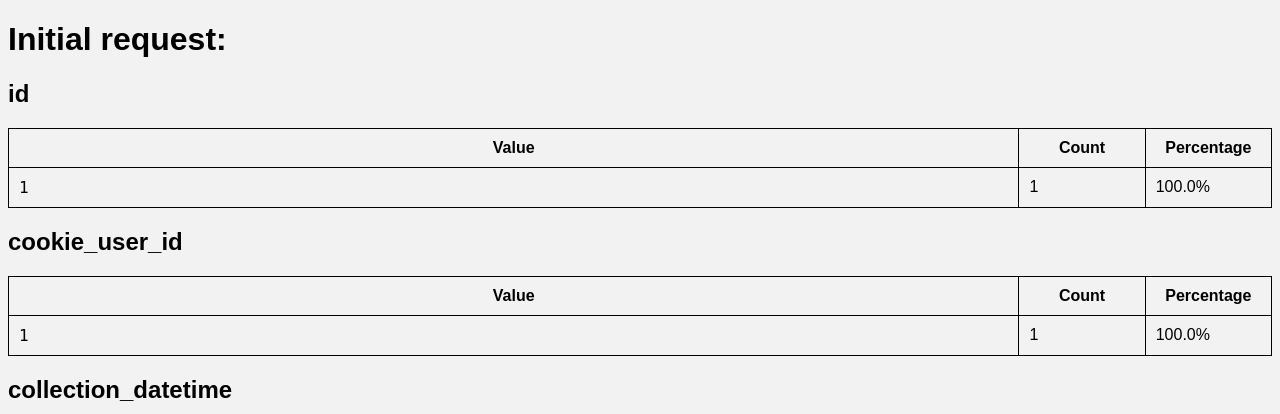
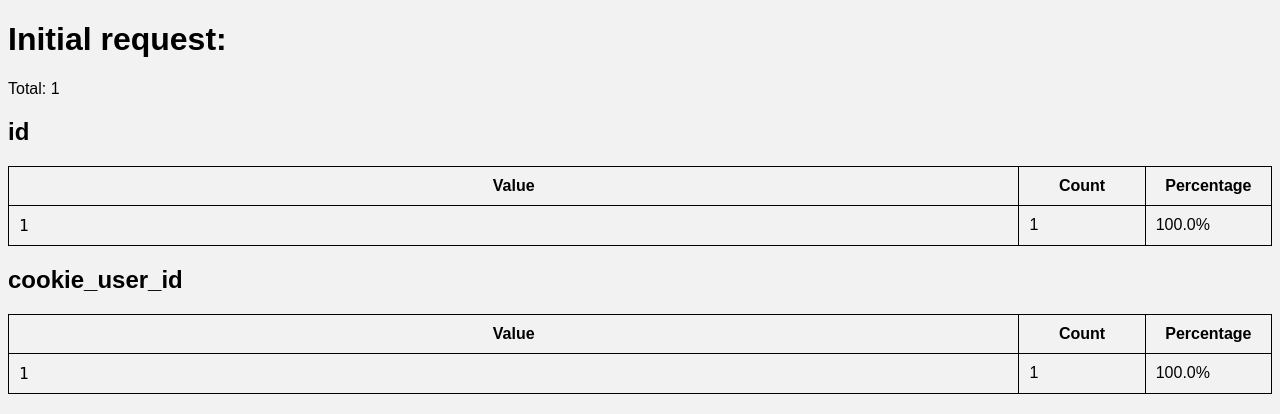
Before and after one commit to jtherrmann/fingerprint, a Flask app: page /stats in a window 1280 px wide. Shown: the part 26-440 px from the top of the page. Run offline with Flask 2, Linux system fonts and the light colour scheme; tables that the repository leaves empty hold one stand-in row (values such as "Sample post").

Commit message:
Display total number of initial request fingerprints

```diff
--- a/fingerprint/templates/stats.html
+++ b/fingerprint/templates/stats.html
@@ -6,6 +6,8 @@
 <!-- TODO indent -->
 
 <h1>Initial request:</h1>
+
+<p>Total: {{ initial_request_total }}</p>
 
 {% for col in initial_request_stats %}
 <h2>{{ col }}</h2>
```
